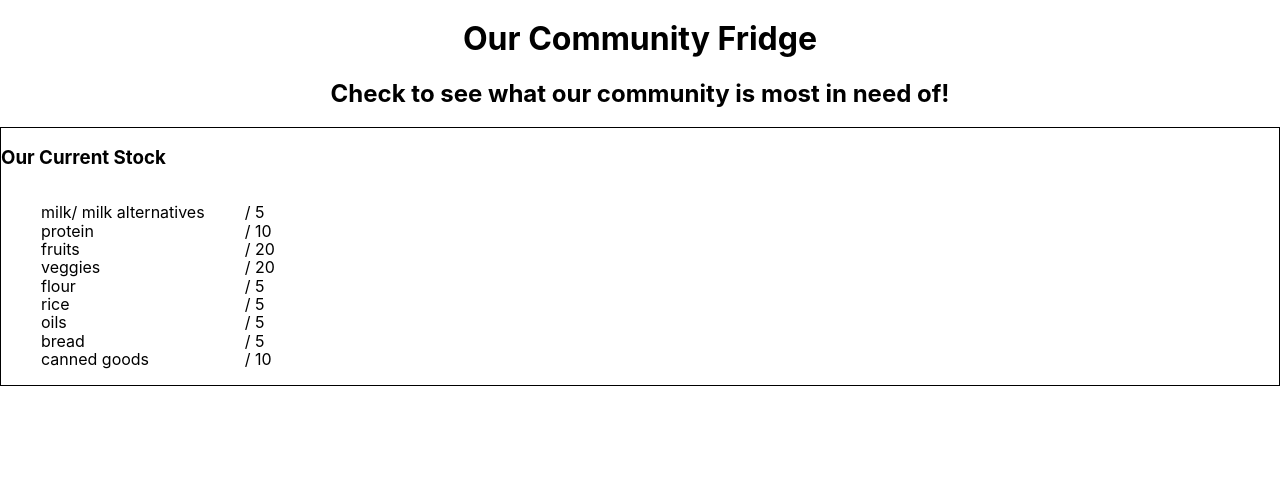
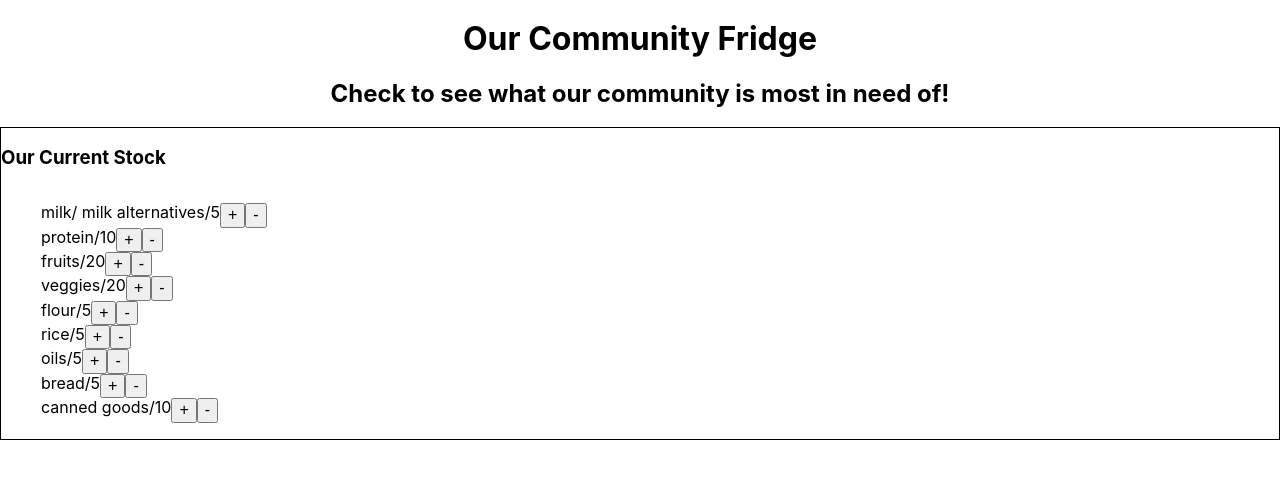
Before and after one commit to jessxbl/community-fridge, a React (Create React App) app: page / in a window 1280 px wide. Shown: the top 478 px of the page. Built offline with nearby package versions, Linux system fonts and the light colour scheme.

Commit message:
added useState to buttons

```diff
--- a/src/App.css
+++ b/src/App.css
@@ -26,3 +26,7 @@ ul {
   list-style: none;
 
 }
+
+.indiv-item {
+  display: flex;
+}
--- a/src/App.js
+++ b/src/App.js
@@ -2,12 +2,14 @@ import './App.css';
 import firebase from './firebase.js';
 import Header from './components/Header.js';
 import foodLists from './components/foodLists';
+import { useState } from 'react';
 // import Tracker from './components/Tracker.js';
 // import AddButton from './components/AddButton.js'
 // import RemoveButton from './components/RemoveButton.js';
 
 
 function App() {
+  const [stock, setStock] = useState(0);
   return (
     <div className="App">
       <Header />
@@ -16,25 +18,45 @@ function App() {
       <section className="stock-main">
           <h3>Our Current Stock</h3>
           <div className="food-list">
+            <ul className="food-type">
+              {foodLists['stockItems'].map((stockItem) => {
+                const currentStock = stockItem.currentStock;
+                return (
+                  <>
+                  <div className="indiv-item">
+                  <li>{stockItem.type}</li>
+                  <li>{currentStock}/{stockItem.capacity}</li>
+                      <button onClick={() => setStock(stock + 1)}>+</button>
+                      <button onClick={() => setStock(stock - 1)}>-</button>
 
+                  </div>
+                   </>
+                )
+                })}
+           </ul>
+          </div>
+
+
+
+
+        {/* <h3>Our Current Stock</h3>
+        <div className="food-list">
             <ul className="food-type">
-       {foodLists['stockItems'].map((stockItem)=> {
-          return(
+              {foodLists['stockItems'].map((stockItem) => {
+                return (
                   <li>{stockItem.type}</li>
                 )
               })}
             </ul>
             <ul className="stock-number">
               {foodLists['stockItems'].map((stockItem) => {
+                const currentStock = stockItem.currentStock;
                 return (
-                  <li>{stockItem.currentStock}/ {stockItem.capacity}</li>
+                  <li>{currentStock}/ {stockItem.capacity}</li>
                 )
               })}
-
             </ul>
-
-
-        </div>
+        </div> */}
 
 
       </section>
@@ -51,3 +73,5 @@ function App() {
 }
 
 export default App;
+
+//set up useState adn then pass setUseState as value to db.update()
--- a/src/components/foodLists.js
+++ b/src/components/foodLists.js
@@ -68,5 +68,6 @@ const dbRef = firebase.database().ref();
            ]
        };
 
+
 //    dbRef.push(foodLists);
 export default foodLists;
```
Lines whose indentation alone changed are shown as unchanged.
